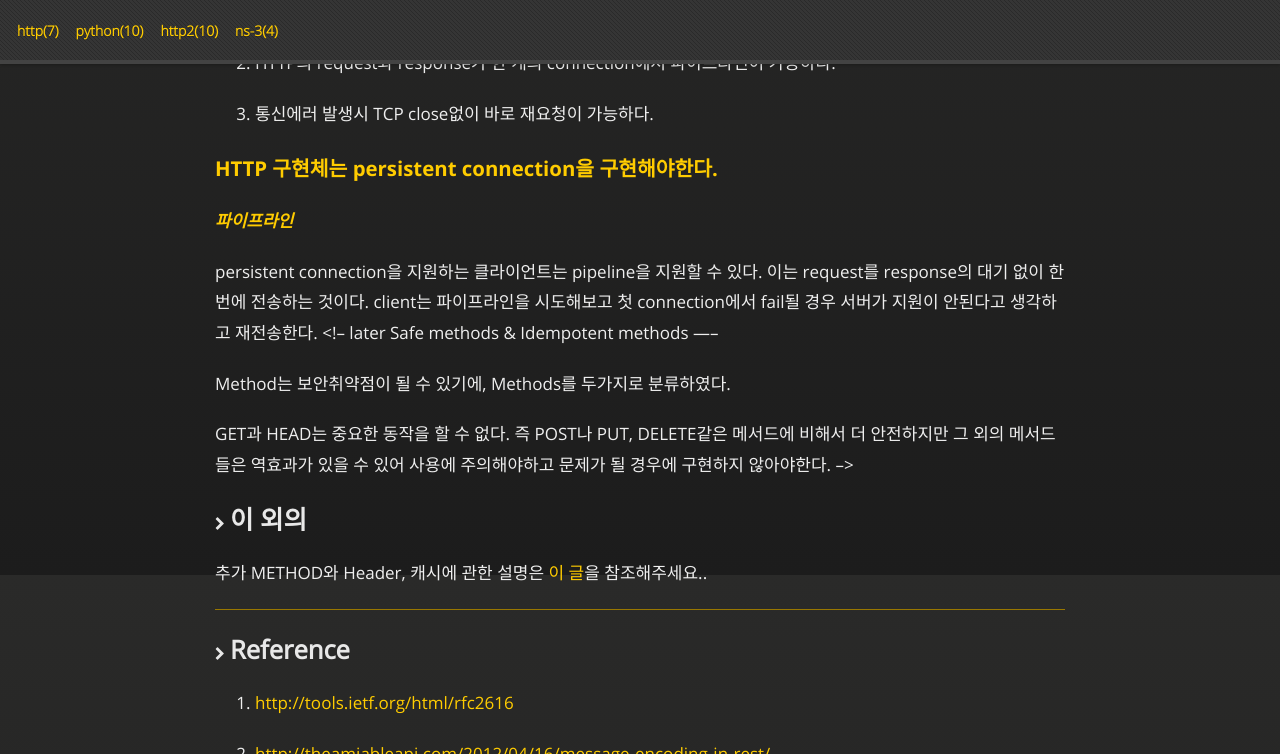
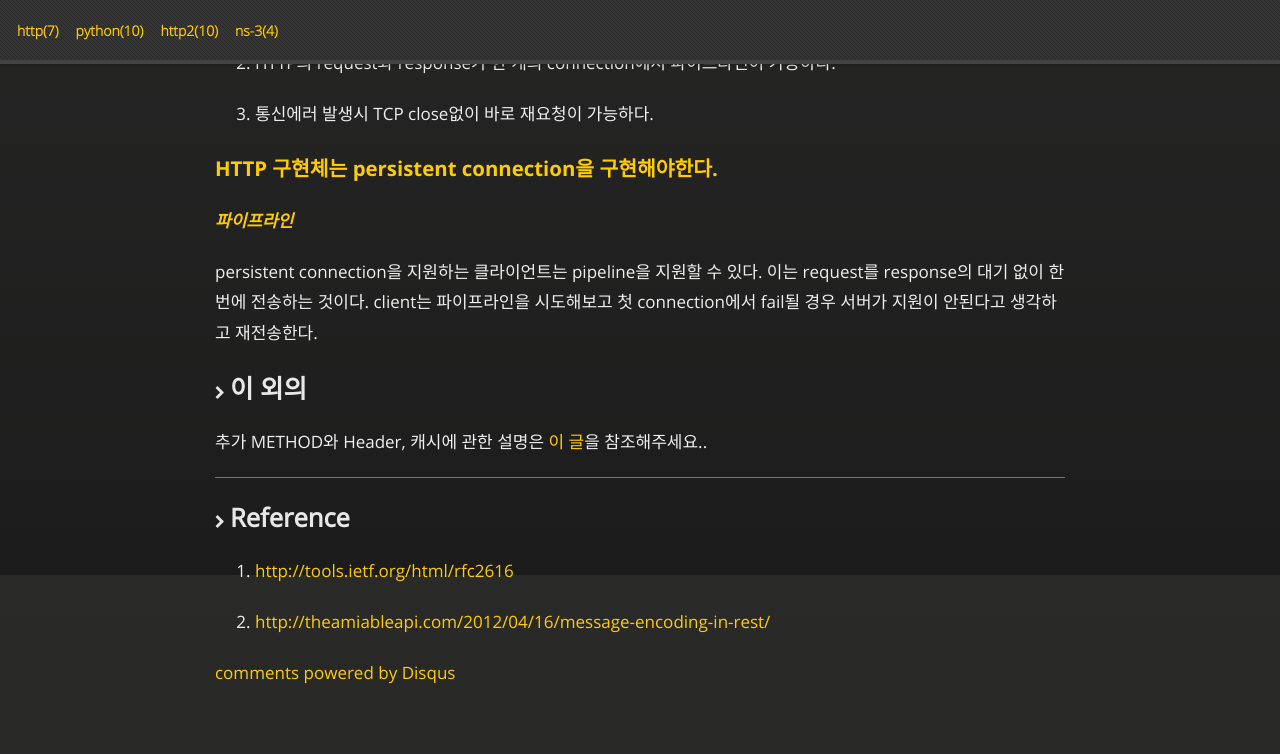
Before and after one commit to Luavis/luavis.github.io, a Jekyll site: the page built from _posts/http/2015-08-01-compare-1.0-to-1.1.md, in a window 1280 px wide and 900 px high, scrolled down 3925 px, cut to the strip 0-754 px from the top of the window. Built offline with Jekyll 4.4.1, drawn with Linux system fonts in a browser that asks for light colours; comment, search, counter and statistics services are not loaded; some of the changed lines change nothing that is shown.

Commit message:
Edit comment of post

```diff
--- a/_posts/http/2015-08-01-compare-1.0-to-1.1.md
+++ b/_posts/http/2015-08-01-compare-1.0-to-1.1.md
@@ -127,14 +127,15 @@ Persistent Connections
 
 persistent connection을 지원하는 클라이언트는 pipeline을 지원할 수 있다. 이는 request를 response의 대기 없이 한번에 전송하는 것이다.
 client는 파이프라인을 시도해보고 첫 connection에서 fail될 경우 서버가 지원이 안된다고 생각하고 재전송한다.
-<!-- later
+{% comment %}
+later
 Safe methods & Idempotent methods
------
 
 Method는 보안취약점이 될 수 있기에, Methods를 두가지로 분류하였다.
 
 GET과 HEAD는 중요한 동작을 할 수 없다. 즉 POST나 PUT, DELETE같은 메서드에 비해서 더 안전하지만 그 외의 메서드들은 역효과가 있을 수 있어 사용에 주의해야하고 문제가 될 경우에 구현하지 않아야한다.
--->
+
+{% endcomment %}
 
 이 외의
 ----
```
